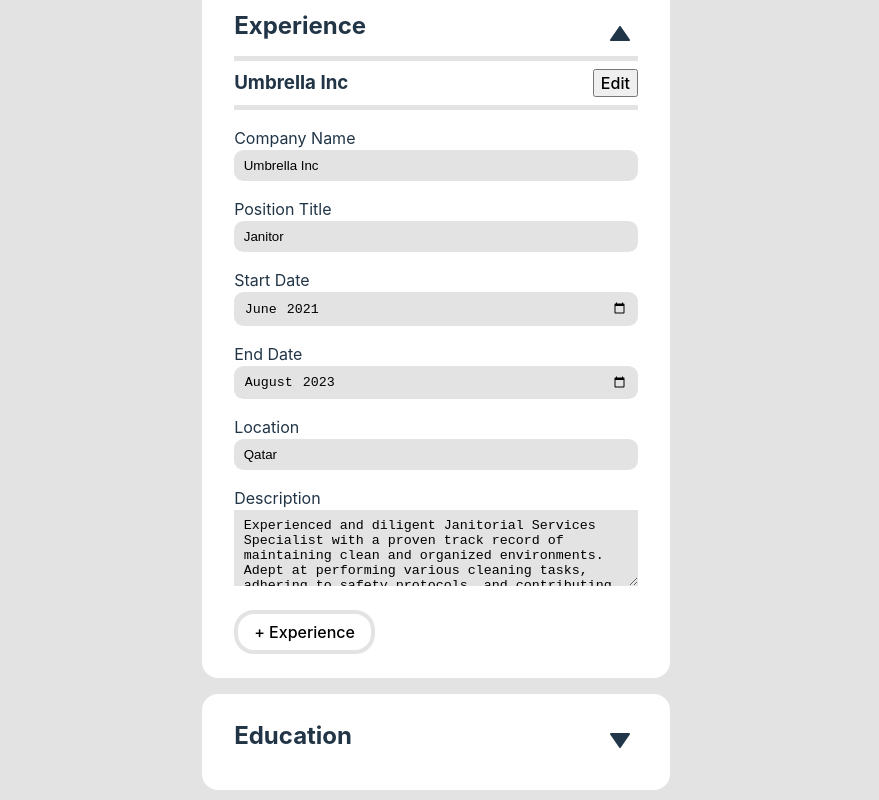
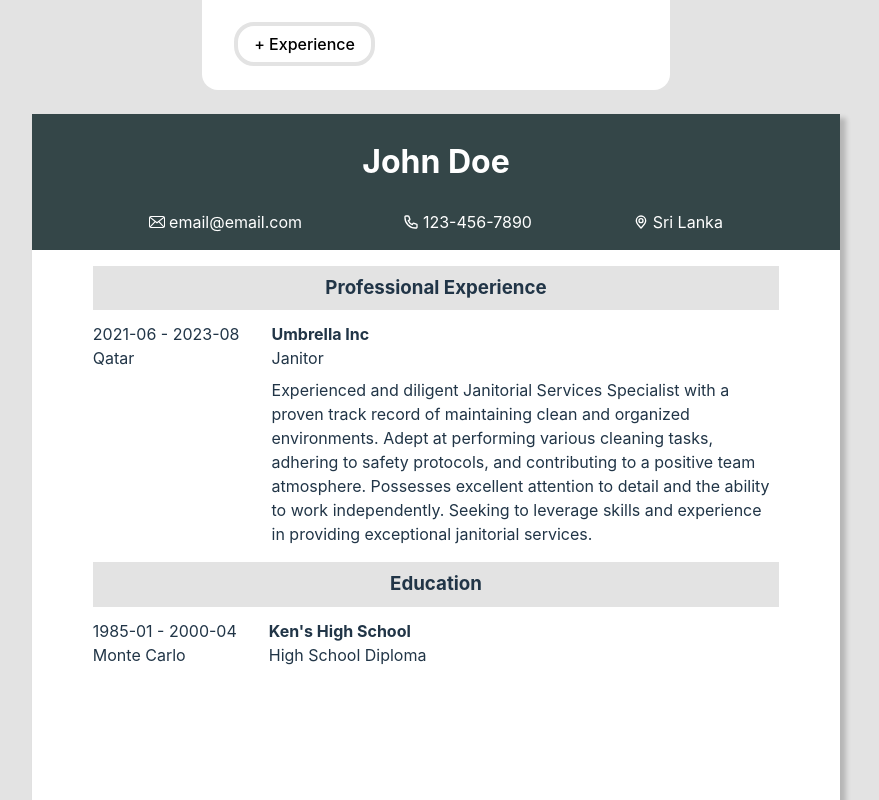
Before and after one commit to zakrnem/cv-builder, a React (Vite) app: page / in a window 1280 px wide. Shown: the part 240-1040 px from the top of the page, without its empty margins (204-1083 px from the left). Built offline with nearby package versions, Linux system fonts and the light colour scheme.

Commit message:
Refactor toggleForm into toggleGroup for showing input groups

```diff
--- a/src/components/AddInstanceButton.jsx
+++ b/src/components/AddInstanceButton.jsx
@@ -1,6 +1,10 @@
-function AddInstanceButton({ experienceNewInstance }) {
+function AddInstanceButton({ experienceNewInstance, numberGroupVisible }) {
   return (
-    <button className="add-experience" onClick={experienceNewInstance}>
+    <button
+      className="add-experience"
+      onClick={experienceNewInstance}
+      style={{ display: numberGroupVisible === 2 ? "" : "none" }}
+    >
       + Experience
     </button>
   );
--- a/src/components/Body.jsx
+++ b/src/components/Body.jsx
@@ -7,14 +7,13 @@ import CVdetails from "./CVdetails";
 import CVexperience from "./CVexperience";
 import CVeducation from "./CVeducation";
 import { useState } from "react";
-import { createRoot } from "react-dom/client";
 
 function Body() {
-  const [numberFormVisible, setNumberFormVisible] = useState(2 /*1*/);
-  const toggleForm = (arg) => {
-    arg === numberFormVisible
-      ? setNumberFormVisible(0)
-      : setNumberFormVisible(arg);
+  const [numberGroupVisible, setNumberGroupVisible] = useState(2);
+  const toggleGroup = (arg) => {
+    arg === numberGroupVisible
+      ? setNumberGroupVisible(0)
+      : setNumberGroupVisible(arg);
   };
 
   const [input, setInput] = useState({
@@ -52,45 +51,29 @@ function Body() {
     console.log(input);
   };
 
-  const experienceNewInstance = (e) => {
-    e.preventDefault();
-    const container = document.querySelector(".experience-instance1");
-    const root = createRoot(container);
-    root.render(
-      <Experience
-        toggleForm={toggleForm}
-        numberFormVisible={numberFormVisible}
-        handleInputChange={handleInputChange}
-        input={input}
-        experienceNewInstance={experienceNewInstance}
-      />
-    );
-  };
-
   return (
     <>
       <div className="inputs-container">
-        <PersonalDetails
+       {/*  <PersonalDetails
           toggleForm={toggleForm}
           numberFormVisible={numberFormVisible}
           handleInputChange={handleInputChange}
           input={input}
+        /> */}
+
+        <Experience
+          toggleGroup={toggleGroup}
+          numberGroupVisible={numberGroupVisible}
+          handleInputChange={handleInputChange}
+          input={input}
         />
 
-        <Experience
+       {/*  <Education
           toggleForm={toggleForm}
           numberFormVisible={numberFormVisible}
           handleInputChange={handleInputChange}
           input={input}
-          experienceNewInstance={experienceNewInstance}
-        />
-
-        <Education
-          toggleForm={toggleForm}
-          numberFormVisible={numberFormVisible}
-          handleInputChange={handleInputChange}
-          input={input}
-        />
+        /> */}
       </div>
 
       <div className="cv-sheet">
--- a/src/components/Experience.jsx
+++ b/src/components/Experience.jsx
@@ -4,33 +4,38 @@ import InputGroupHeading from "./InputGroupHeading";
 import InstanceHeading from "./InstanceHeading";
 
 function Experience({
-  toggleForm,
-  numberFormVisible,
+  toggleGroup,
+  numberGroupVisible,
   handleInputChange,
   input,
   experienceNewInstance,
 }) {
-    const handleEditClick = () => {
-        console.log('Edit experience')
-    }
+  const handleEditClick = () => {
+    console.log("Edit experience");
+  };
   return (
     <div className="experience">
       <InputGroupHeading
         title={"Experience"}
-        toggleForm={toggleForm}
-        numberFormVisible={numberFormVisible}
+        toggleGroup={toggleGroup}
+        numberGroupVisible={numberGroupVisible}
       />
       <InstanceHeading
-      title={input.experience.company}
-      handleEditClick={handleEditClick}/>
-      <ExperienceForm
+        title={input.experience.company}
+        handleEditClick={handleEditClick}
+        numberGroupVisible={numberGroupVisible}
+      />
+      {/* <ExperienceForm
         toggleForm={toggleForm}
         numberFormVisible={numberFormVisible}
         handleInputChange={handleInputChange}
         input={input}
         experienceNewInstance={experienceNewInstance}
+      /> */}
+      <AddInstanceButton
+        experienceNewInstance={experienceNewInstance}
+        numberGroupVisible={numberGroupVisible}
       />
-      <AddInstanceButton experienceNewInstance={experienceNewInstance} />
     </div>
   );
 }
--- a/src/components/ExperienceForm.jsx
+++ b/src/components/ExperienceForm.jsx
@@ -1,5 +1,4 @@
 import "../styles/Experience.css";
-import InputGroupHeading from "./InputGroupHeading";
 
 function ExperienceForm({
   toggleForm,
--- a/src/components/InputGroupHeading.jsx
+++ b/src/components/InputGroupHeading.jsx
@@ -1,12 +1,12 @@
-function InputGroupHeading({ title, toggleForm, numberFormVisible }) {
+function InputGroupHeading({ title, toggleGroup, numberGroupVisible }) {
   return (
     <div className="inputs-heading">
       <h2>{title}</h2>
       <button
-        onClick={() => toggleForm(2)}
+        onClick={() => toggleGroup(2)}
         style={{
           transition: "transform 0.3s",
-          transform: numberFormVisible !== 2 ? "" : "rotate(180deg)",
+          transform: numberGroupVisible !== 2 ? "" : "rotate(180deg)",
         }}
       >
         <img src="./src/assets/down-svgrepo-com.svg" />
--- a/src/components/InstanceHeading.jsx
+++ b/src/components/InstanceHeading.jsx
@@ -1,6 +1,9 @@
-function InstanceHeading({ title, handleEditClick }) {
+function InstanceHeading({ title, handleEditClick, numberGroupVisible }) {
   return (
-    <div className="instance-heading">
+    <div
+      className="instance-heading"
+      style={{ display: numberGroupVisible === 2 ? "" : "none" }}
+    >
       <h3>{title}</h3>
       <button onClick={handleEditClick}>Edit</button>
     </div>
```
Also changed, not shown: src/pending.txt, src/styles/InputsContainer.css (line endings or trailing spaces).
